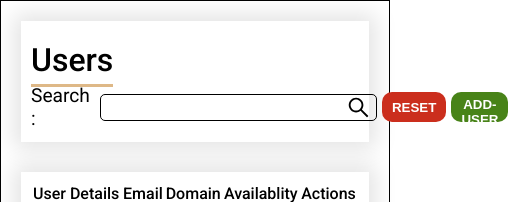
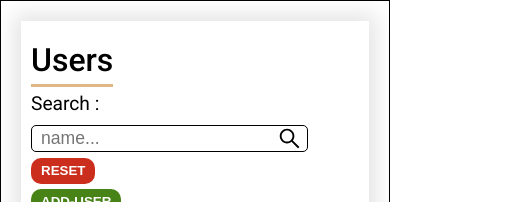
Before and after one commit to Kapilrohilla/HeliverseAssignment, a React (Vite) app in the folder frontend/: page / in a window 390 px wide. Shown: the top 202 px of the page, 508 px wide, since content can reach past the window. Built offline with nearby package versions, Linux system fonts and the light colour scheme; no server answers.

Commit message:
Design: update header css to make it responsive

```diff
--- a/frontend/src/component/Header/Header.jsx
+++ b/frontend/src/component/Header/Header.jsx
@@ -28,6 +28,7 @@ const Header = ({ displayCreateUser }) => {
           <div className="searchInput">
             <input
               type="search"
+              placeholder="name..."
               value={searchString}
               onChange={({ target }) => setSearchString(target.value)}
             />
--- a/frontend/src/component/Header/header.scss
+++ b/frontend/src/component/Header/header.scss
@@ -76,3 +76,22 @@
     }
   }
 }
+@media screen and (max-width: 650px) {
+  .header {
+    height: 200px;
+    .searchBlock {
+      align-items: flex-start;
+      flex-direction: column;
+    }
+  }
+}
+@media screen and (max-width: 400px) {
+  .header {
+    .searchBlock {
+      .search {
+        flex-direction: column;
+        align-items: flex-start;
+      }
+    }
+  }
+}
```
